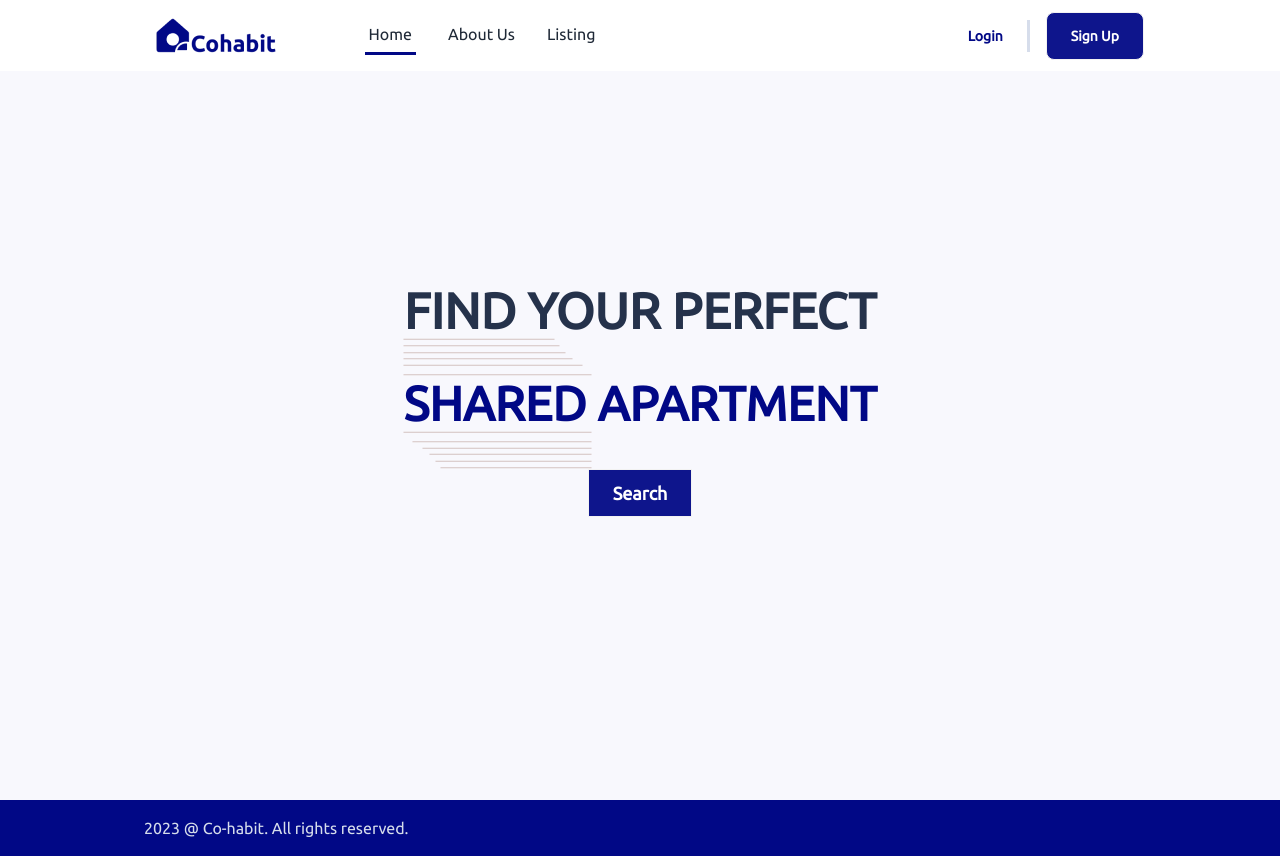
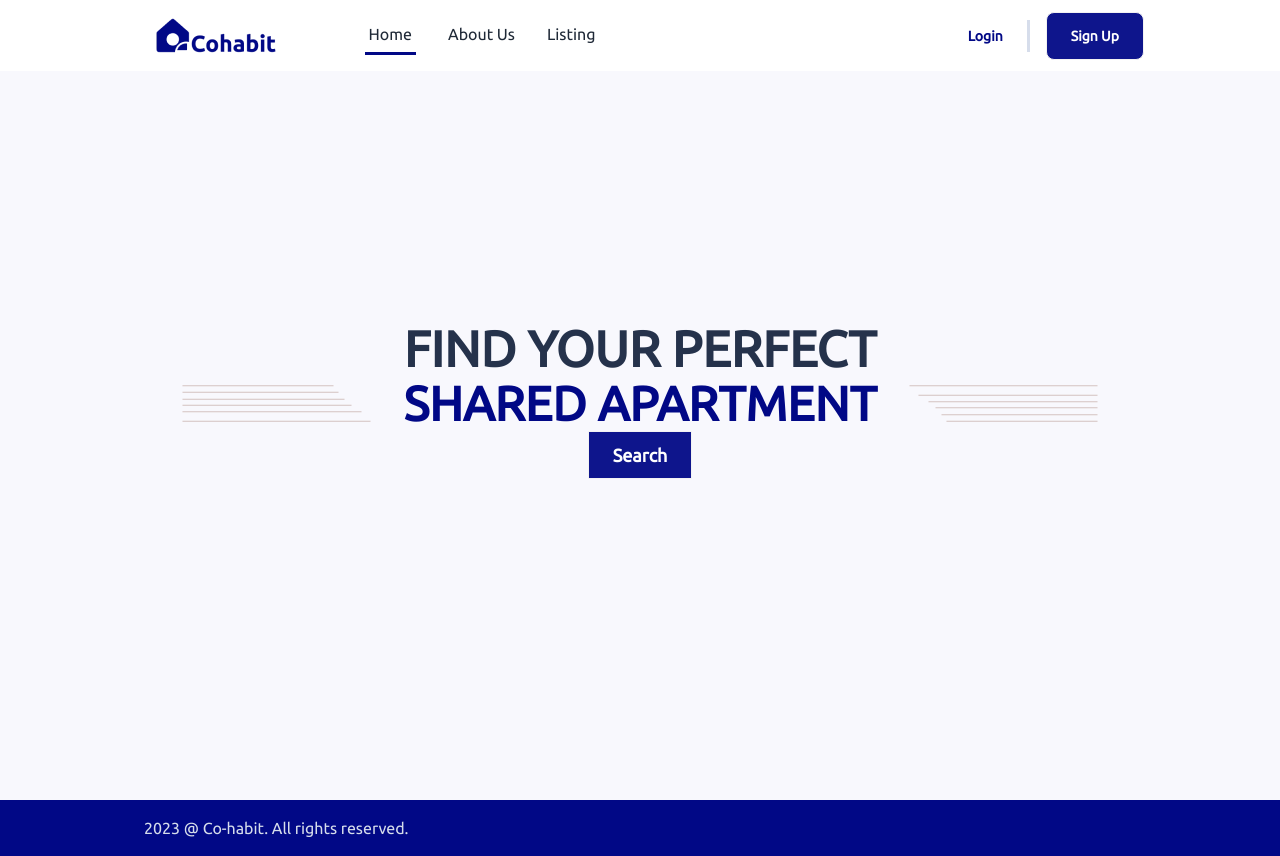
Before and after one commit to lazynerd-studios/Co-Habit-Landing, a React (Vite) app: page / in a window 1280 px wide. Built offline with nearby package versions, Linux system fonts and the light colour scheme.

Commit message:
Update Home.jsx

```diff
--- a/src/Components/Home/Home.jsx
+++ b/src/Components/Home/Home.jsx
@@ -22,12 +22,13 @@ const Home = () => {
           transition={{ duration: 3 }}
         >
           <div className="hero-content text-center">
-            <div className="max-w-lg">
+            <div className="w-full">
               <h1 className=" text-[3.125rem] leading-[3.4375rem] font-bold uppercase text-[#25324B]">FIND YOUR PERFECT</h1>
-              <span>
-                <img src={Left} alt="left" />
+              <span className="laptop:flex">
+                <img src={Left} className="laptop:mr-8 hidden laptop:flex" alt="left" />
                 <h1 className="text-5xl font-bold leading-[3.4375rem] text-[#010886]">SHARED APARTMENT</h1>
-                <img src={Right} alt="right" />
+                <img src={Right} className="laptop:ml-8 hidden laptop:flex" alt="right" />
+                {/* mx-auto w-[30%] */}
               </span>
               <button className="btn rounded-none normal-case py-2 px-6 font-bold text-[1.125rem] bg-[#010886f1] hover:bg-[#010886] text-white hover:text-white">Search</button>
             </div>
```
